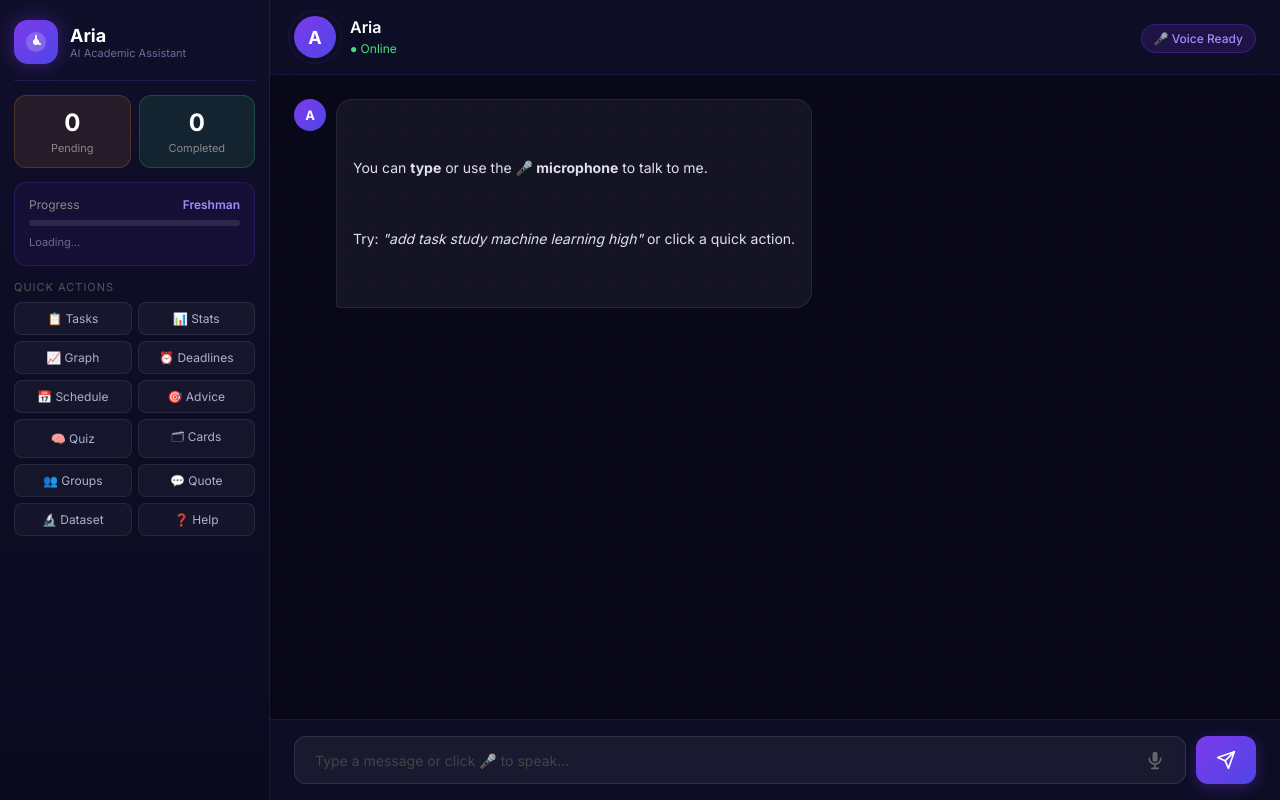
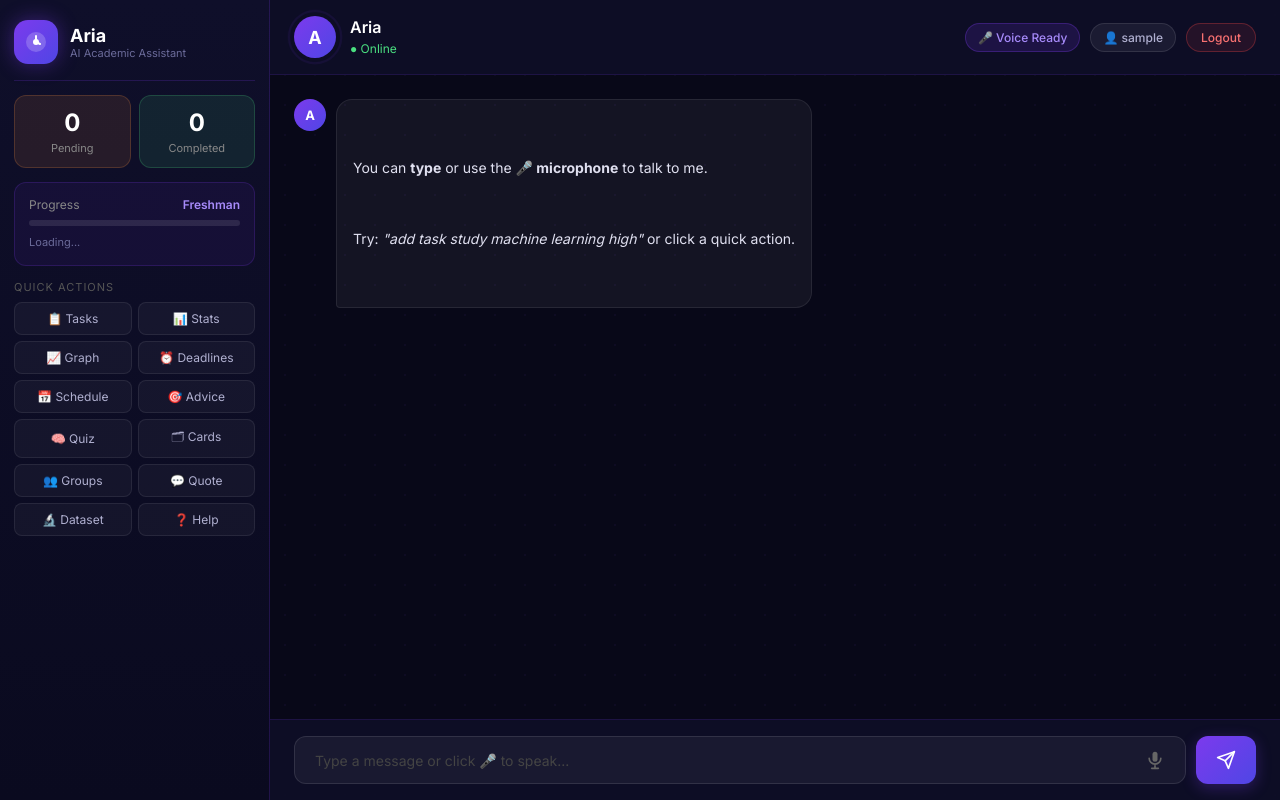
Before and after one commit to mitali2744/ai-assistant, a Flask app: template web/templates/index.html in a window 1280 px wide. Run offline with Flask 3, Linux system fonts and the light colour scheme; the template is opened without the code that fills it: most values are stand-ins (such as "Sample title", 1, 10 or a date in 2020); data that the repository does not hold is empty.

Commit message:
Add logout button and username display in header

```diff
--- a/web/static/style.css
+++ b/web/static/style.css
@@ -366,5 +366,33 @@ body {
 .resp-table tr:last-child td { border-bottom: none; }
 .resp-table tr:hover td { background: rgba(124,58,237,0.08); }
 
-/* Table bubbles should be wider */
-.
+.bubble:has(.tbl-wrap) { max-width: 95%; white-space: normal; }
+
+.header-right { display: flex; align-items: center; gap: 10px; }
+
+.user-badge {
+  background: rgba(255,255,255,0.06);
+  border: 1px solid rgba(255,255,255,0.1);
+  color: #b0b0d0;
+  padding: 6px 12px;
+  border-radius: 20px;
+  font-size: 12px;
+  font-weight: 500;
+}
+
+.logout-btn {
+  background: rgba(239,68,68,0.1);
+  border: 1px solid rgba(239,68,68,0.3);
+  color: #f87171;
+  padding: 6px 14px;
+  border-radius: 20px;
+  font-size: 12px;
+  font-weight: 500;
+  text-decoration: none;
+  transition: all 0.2s;
+}
+
+.logout-btn:hover {
+  background: rgba(239,68,68,0.2);
+  border-color: rgba(239,68,68,0.5);
+}
--- a/web/templates/index.html
+++ b/web/templates/index.html
@@ -79,6 +79,8 @@
         </div>
         <div class="header-right">
           <span class="voice-badge" id="voice-status">🎤 Voice Ready</span>
+          <span class="user-badge">👤 {{ username }}</span>
+          <a href="/logout" class="logout-btn">Logout</a>
         </div>
       </div>
       <div class="messages" id="messages">
```
